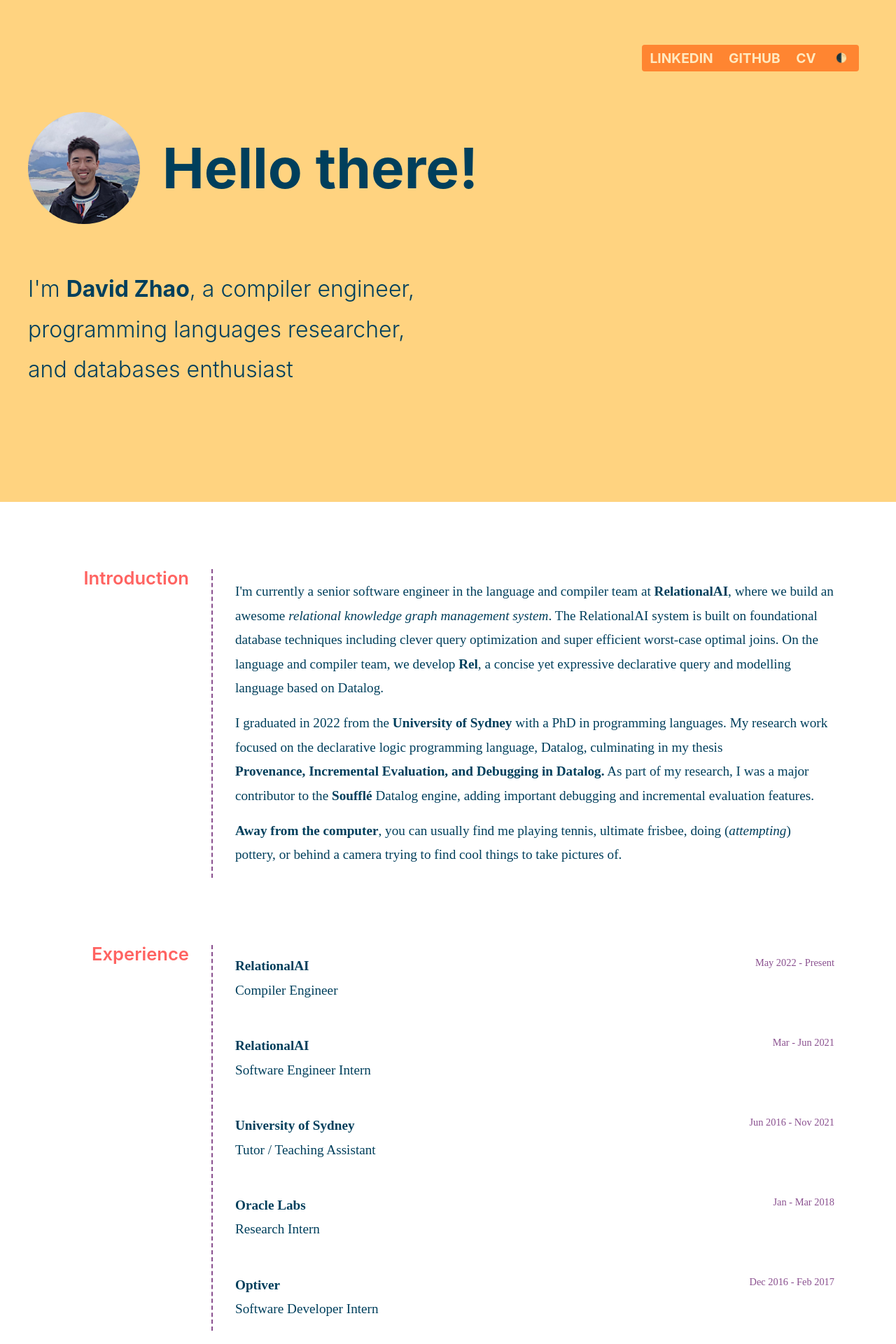
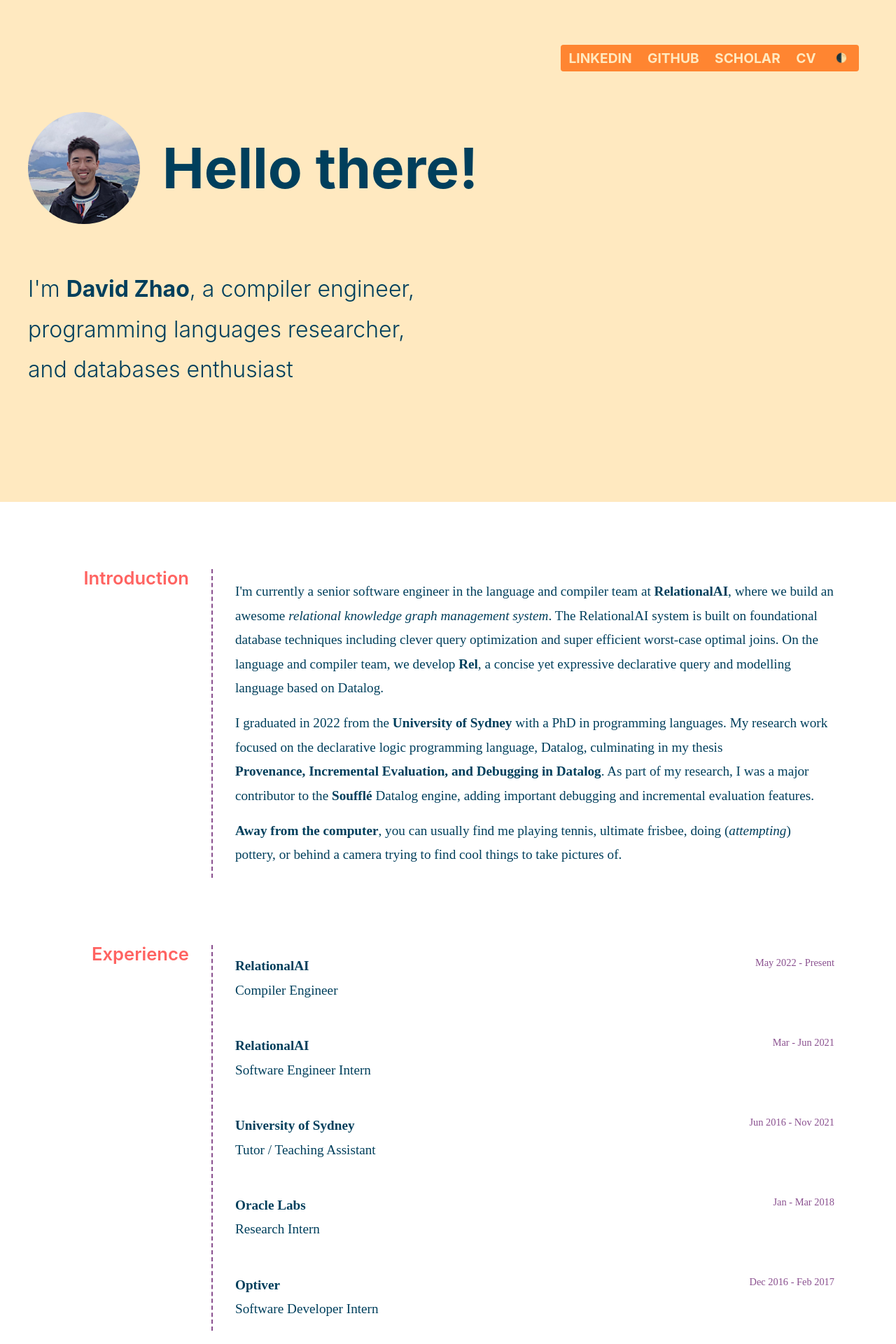
Before and after one commit to davidwzhao/davidwzhao.github.io, a Jekyll site: the page built from index.html, in a window 1280 px wide. Shown: the top 1920 px of the page at 70% size. Built offline with Jekyll 4.4.1, drawn with Linux system fonts in a browser that asks for light colours; some web fonts are replaced.

Commit message:
More colorscheme tweaks and add scholar link

```diff
--- a/_data/links.yml
+++ b/_data/links.yml
@@ -4,5 +4,8 @@
 - text: github
   url: https://github.com/davidwzhao/
 
+- text: scholar
+  url: https://scholar.google.com/citations?user=e0EyhbYAAAAJ&hl=en
+
 - text: cv
   url: pdf/CV.pdf
--- a/_includes/intro.html
+++ b/_includes/intro.html
@@ -20,8 +20,8 @@
         with a PhD in programming languages. My research work focused on the declarative
         logic programming language, Datalog, culminating in my thesis
         <a class="underline_link" href="{{ baseurl }}/pdf/thesis.pdf" target="_blank">
-            <emph>Provenance, Incremental Evaluation, and Debugging in Datalog</emph>.
-        </a>
+            <emph>Provenance, Incremental Evaluation, and Debugging in Datalog</emph>
+        </a>.
         As part of my research, I was a major contributor to the
         <a class="underline_link", href="https://souffle-lang.org">Soufflé</a> Datalog engine,
         adding important debugging and incremental evaluation features.
--- a/_sass/coolscss/_globals.scss
+++ b/_sass/coolscss/_globals.scss
@@ -18,12 +18,12 @@ $off-white: #ffe9c0;
   --text-color: #{$midnight-blue};
   --heading-color: #{$coral};
   --secondary-text: #{$violet};
-  --header-bg: #{$lemon};
+  --header-bg: #{$off-white};
   --header-link: #{$off-white};
   --header-link-hover: #{$midnight-blue};
   --border-color: #{$violet};
   --link-underline: #{$black};
-  --year-label: #{$violet};
+  --year-label: #{$fuschia};
   --links-bg: #{$orange};
 }
 
--- a/_sass/coolscss/_header.scss
+++ b/_sass/coolscss/_header.scss
@@ -55,6 +55,7 @@
         font-family: NotoEmoji;
         color: var(--header-link);
         font-size: 0.8rem;
+        font-weight: 700;
 
         border: 0;
         cursor: pointer;
```
